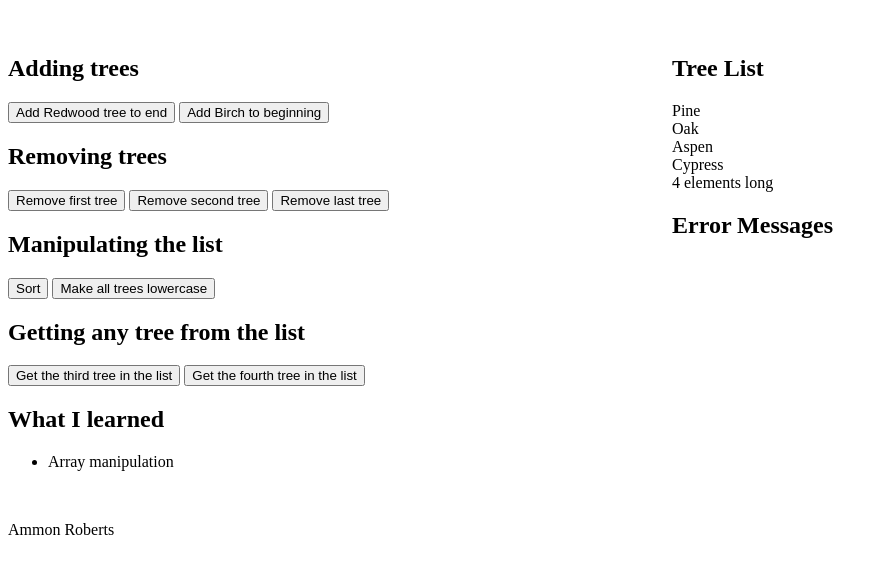
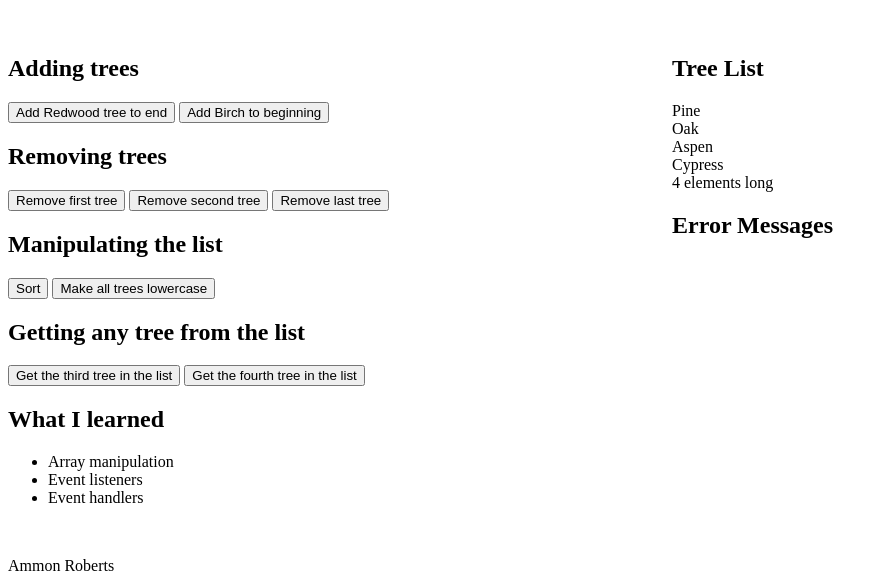
Before and after one commit to AmmonRoberts/DGM-2760, a plain HTML site: page The Arborist/index.html in a window 1280 px wide. Shown: the part 522-1105 px from the top of the page, without its empty margins (0-888 px from the left). Before the commit the page ends 1069 px from the top, so only its background shows below. Drawn offline with Linux system fonts and the light colour scheme.

Commit message:
Update index.html

```diff
--- a/The Arborist/index.html
+++ b/The Arborist/index.html
@@ -38,6 +38,8 @@
             <h2>What I learned</h2>
             <ul id="objectives">
                 <li>Array manipulation</li>
+                <li>Event listeners</li>
+                <li>Event handlers</li>
 
             </ul>
 
```
